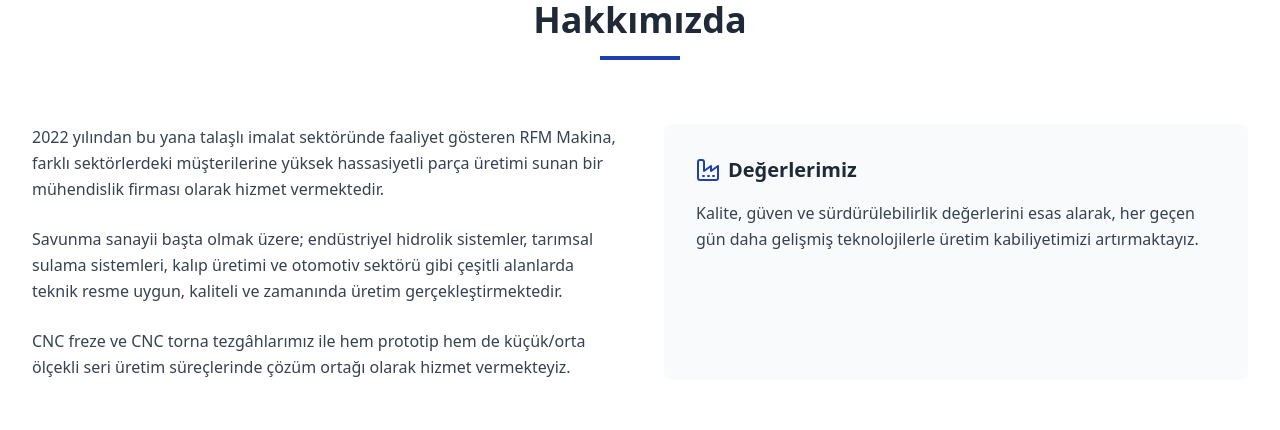
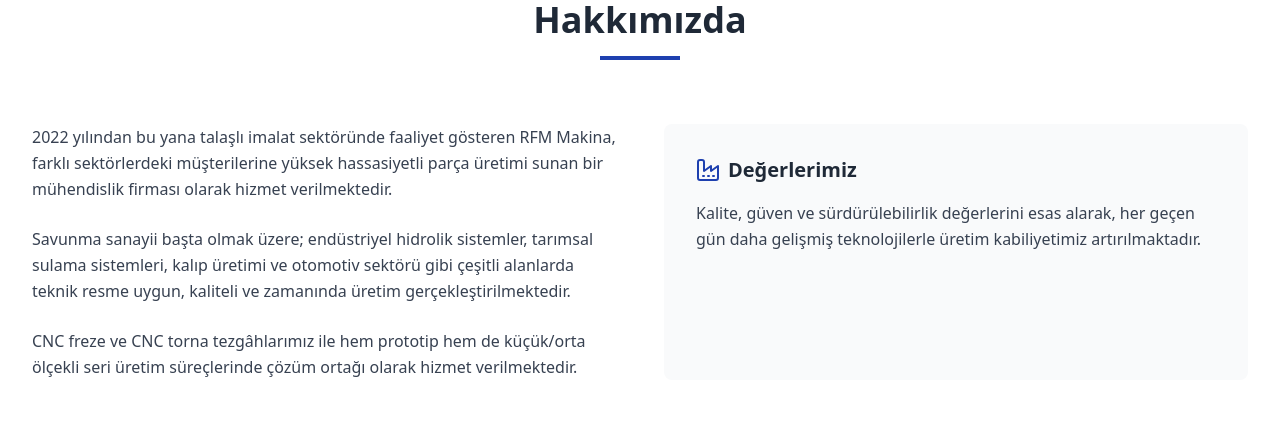
Before and after one commit to mustafaabdullahk/rfm-makina-website, a React (Vite) app: page / in a window 1280 px wide. Shown: the part 960-1390 px from the top of the page. Built offline with nearby package versions, Linux system fonts and the light colour scheme.

Commit message:
src: app.tsx: update references section as simpilify

```diff
--- a/src/App.tsx
+++ b/src/App.tsx
@@ -303,13 +303,13 @@
             <div className="grid md:grid-cols-2 gap-12 mb-16">
               <div>
                 <p className="text-gray-700 leading-relaxed mb-6">
-                  2022 yılından bu yana talaşlı imalat sektöründe faaliyet gösteren RFM Makina, farklı sektörlerdeki müşterilerine yüksek hassasiyetli parça üretimi sunan bir mühendislik firması olarak hizmet vermektedir.
+                  2022 yılından bu yana talaşlı imalat sektöründe faaliyet gösteren RFM Makina, farklı sektörlerdeki müşterilerine yüksek hassasiyetli parça üretimi sunan bir mühendislik firması olarak hizmet verilmektedir.
                 </p>
                 <p className="text-gray-700 leading-relaxed mb-6">
-                  Savunma sanayii başta olmak üzere; endüstriyel hidrolik sistemler, tarımsal sulama sistemleri, kalıp üretimi ve otomotiv sektörü gibi çeşitli alanlarda teknik resme uygun, kaliteli ve zamanında üretim gerçekleştirmektedir.
+                  Savunma sanayii başta olmak üzere; endüstriyel hidrolik sistemler, tarımsal sulama sistemleri, kalıp üretimi ve otomotiv sektörü gibi çeşitli alanlarda teknik resme uygun, kaliteli ve zamanında üretim gerçekleştirilmektedir.
                 </p>
                 <p className="text-gray-700 leading-relaxed">
-                  CNC freze ve CNC torna tezgâhlarımız ile hem prototip hem de küçük/orta ölçekli seri üretim süreçlerinde çözüm ortağı olarak hizmet vermekteyiz.
+                  CNC freze ve CNC torna tezgâhlarımız ile hem prototip hem de küçük/orta ölçekli seri üretim süreçlerinde çözüm ortağı olarak hizmet verilmektedir.
                 </p>
               </div>
               <div className="bg-gray-50 p-8 rounded-lg">
@@ -318,7 +318,7 @@
                   <h3 className="text-xl font-semibold text-gray-800">Değerlerimiz</h3>
                 </div>
                 <p className="text-gray-700 leading-relaxed">
-                  Kalite, güven ve sürdürülebilirlik değerlerini esas alarak, her geçen gün daha gelişmiş teknolojilerle üretim kabiliyetimizi artırmaktayız.
+                  Kalite, güven ve sürdürülebilirlik değerlerini esas alarak, her geçen gün daha gelişmiş teknolojilerle üretim kabiliyetimiz artırılmaktadır.
                 </p>
               </div>
             </div>
@@ -558,8 +558,13 @@
                 { name: "DLG Savunma", website: "dlg-tactical.com", image: "/assets/dlg-tactical.png" },
                 { name: "Hidmaksan", website: "hidmaksan.com", image: "/assets/hidmaksan.svg" }
               ].map((ref, index) => (
-                <div key={index} className="bg-white p-6 rounded-lg shadow-md hover:shadow-lg transition-shadow text-center h-full flex flex-col">
-                  <div className="flex items-center justify-center h-32 mb-4">
+                <div key={index} className="bg-white p-6 rounded-lg shadow-md hover:shadow-lg transition-shadow text-center h-full flex flex-col justify-center items-center">
+                  <a
+                    href={`https://${ref.website}`}
+                    target="_blank"
+                    rel="noopener noreferrer"
+                    className="flex items-center justify-center h-32 w-full"
+                  >
                     {ref.image ? (
                       <img
                         src={ref.image}
@@ -576,15 +581,6 @@
                         <Factory className="h-12 w-12 text-blue-800" />
                       </div>
                     )}
-                  </div>
-                  <h3 className="font-semibold text-gray-800 mb-2">{ref.name}</h3>
-                  <a
-                    href={`https://${ref.website}`}
-                    target="_blank"
-                    rel="noopener noreferrer"
-                    className="text-sm text-blue-600 hover:text-blue-800 hover:underline mt-auto"
-                  >
-                    {ref.website}
                   </a>
                 </div>
               ))}
@@ -599,7 +595,7 @@
               <h2 className="text-3xl md:text-4xl font-bold text-gray-800 mb-4">Kalite Belgelerimiz</h2>
               <div className="w-20 h-1 bg-blue-800 mx-auto mb-6"></div>
               <p className="text-gray-600 text-lg max-w-3xl mx-auto">
-                Üretim süreçlerimizde kaliteyi ve güvenliği en üst seviyede tutmak için aşağıdaki uluslararası standartlara uygun şekilde faaliyet göstermekteyiz
+                Üretim süreçlerimizde kaliteyi ve güvenliği en üst seviyede tutmak için aşağıdaki uluslararası standartlara uygun şekilde faaliyet gösterilmektedir.
               </p>
             </div>
 
```
